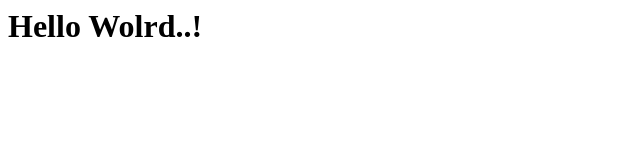
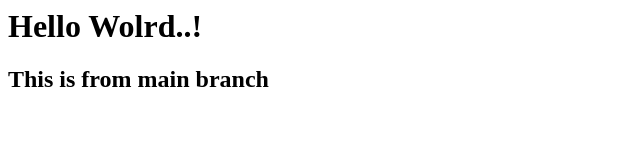
Before and after one commit to vpugazhenthi23/samplegit, a plain HTML site: page index.html in a window 1280 px wide. Shown: the whole page, without its empty margins (0-640 px from the left). Drawn offline with Linux system fonts and the light colour scheme.

Commit message:
add the extra h1 tag

```diff
--- a/index.html
+++ b/index.html
@@ -6,5 +6,6 @@
 </head>
 <body>
     <h1>Hello Wolrd..!</h1>
+    <h2>This is from main branch</h2>
 </body>
 </html>
```
